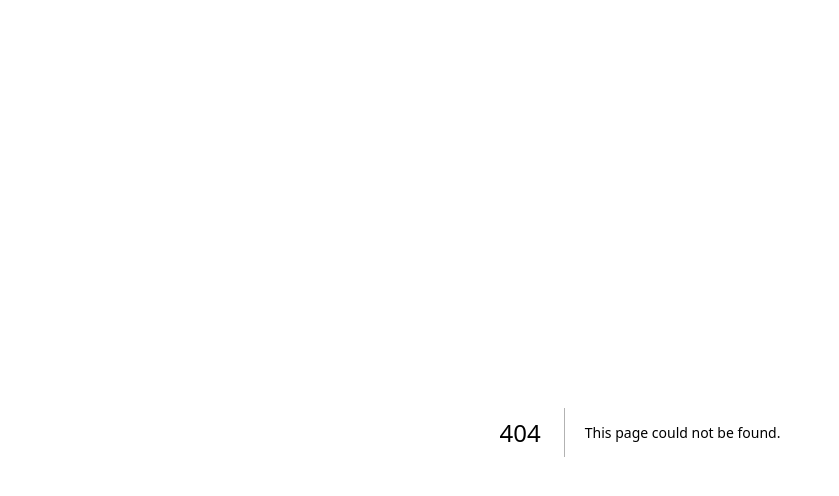
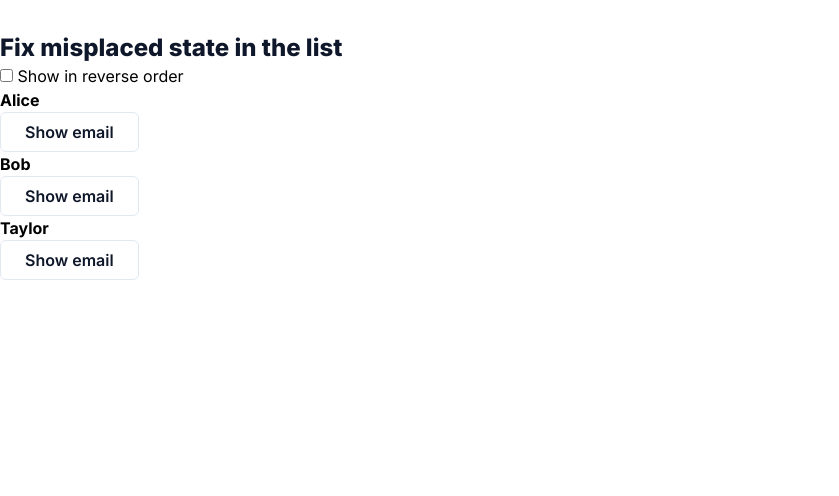
Before and after one commit to TaiseiNemoto/react-practice-app, a Next.js app: page /preserving-and-resetting-state/fix-misplaced-state-in-the-list in a window 1280 px wide. Before the commit this address had no page. Shown: the top 496 px of the page, without its empty margins (0-839 px from the left). Built offline with nearby package versions, Linux system fonts and the light colour scheme.

Commit message:
[add]Preserving and Resetting State：Fix misplaced state in the listまで完了

```diff
--- /dev/null
+++ b/src/app/preserving-and-resetting-state/fix-misplaced-state-in-the-list/contacts.ts
@@ -0,0 +1,5 @@
+export const contacts = [
+  { id: 0, name: 'Alice', email: 'alice@mail.com' },
+  { id: 1, name: 'Bob', email: 'bob@mail.com' },
+  { id: 2, name: 'Taylor', email: 'taylor@mail.com' },
+];
--- /dev/null
+++ b/src/app/preserving-and-resetting-state/fix-misplaced-state-in-the-list/page.tsx
@@ -0,0 +1,11 @@
+import H1Element from '@/components/common/H1Element';
+import ContactList from '@/components/preserving-and-resetting-state/fix-misplaced-state-in-the-list/ContactList';
+
+export default function page() {
+  return (
+    <main>
+      <H1Element title="Fix misplaced state in the list" />
+      <ContactList />
+    </main>
+  );
+}
--- a/src/app/preserving-and-resetting-state/page.tsx
+++ b/src/app/preserving-and-resetting-state/page.tsx
@@ -21,6 +21,10 @@ export default function page() {
         pageName="Clear an image while it’s loading"
         link="/preserving-and-resetting-state/clear-an-image-while-its-loading"
       />
+      <PageLink
+        pageName="Fix misplaced state in the list"
+        link="/preserving-and-resetting-state/fix-misplaced-state-in-the-list"
+      />
     </main>
   );
 }
--- /dev/null
+++ b/src/components/preserving-and-resetting-state/fix-misplaced-state-in-the-list/Contact.tsx
@@ -0,0 +1,35 @@
+'use client';
+
+import { useState } from 'react';
+import Button from '../../common/Button';
+
+type ContactProps = {
+  contact: {
+    id: number;
+    name: string;
+    email: string;
+  };
+};
+
+export default function Contact({ contact }: ContactProps) {
+  const [expanded, setExpanded] = useState(false);
+
+  return (
+    <>
+      <p>
+        <b>{contact.name}</b>
+      </p>
+      {expanded && (
+        <p>
+          <i>{contact.email}</i>
+        </p>
+      )}
+      <Button
+        buttonText={`${expanded ? 'Hide' : 'Show'} email`}
+        handleClick={() => {
+          setExpanded(!expanded);
+        }}
+      />
+    </>
+  );
+}
--- /dev/null
+++ b/src/components/preserving-and-resetting-state/fix-misplaced-state-in-the-list/ContactList.tsx
@@ -0,0 +1,32 @@
+'use client';
+
+import { contacts } from '@/app/preserving-and-resetting-state/fix-misplaced-state-in-the-list/contacts';
+import { useState } from 'react';
+import Contact from './Contact';
+
+export default function ContactList() {
+  const [reverse, setReverse] = useState(false);
+
+  const displayedContacts = [...contacts];
+  if (reverse) displayedContacts.reverse();
+
+  return (
+    <>
+      <label>
+        <input
+          type="checkbox"
+          checked={reverse}
+          onChange={(e) => setReverse(e.target.checked)}
+        />{' '}
+        Show in reverse order
+      </label>
+      <ul>
+        {displayedContacts.map((contact) => (
+          <li key={contact.id}>
+            <Contact contact={contact} />
+          </li>
+        ))}
+      </ul>
+    </>
+  );
+}
```
